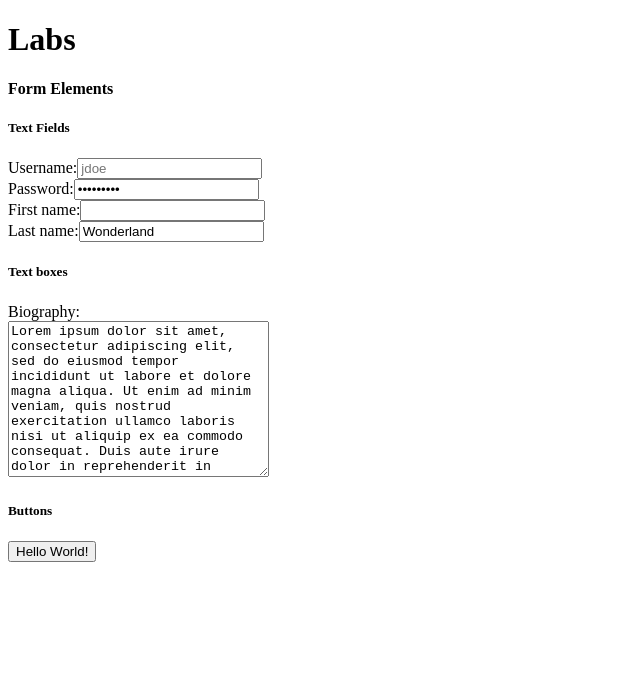
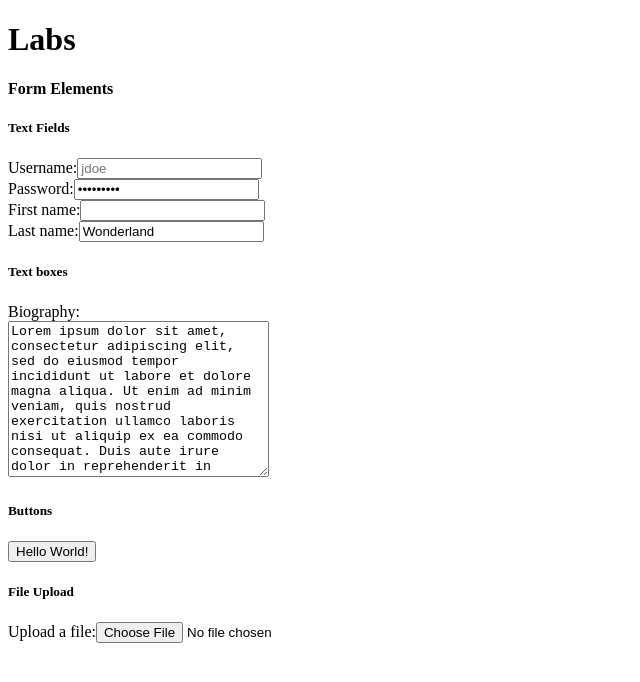
Before and after one commit to xilu56/kambaz-react-web-app-cs5610-sm25, a React app: page / in a window 1280 px wide. Shown: the top 682 px of the page, without its empty margins (0-640 px from the left). Built offline with nearby package versions, Linux system fonts and the light colour scheme; the HTML template or start-up script is replaced by a standard one.

Commit message:
Forms - File upload button

```diff
--- a/src/Labs/Lab1/index.tsx
+++ b/src/Labs/Lab1/index.tsx
@@ -27,6 +27,10 @@ export default function Lab1() {
         Hello World!
         </button>
 
+        <h5 id="wd-file-upload">File Upload</h5>
+        <label htmlFor="wd-file-upload-input">Upload a file:</label>
+        <input type="file" id="wd-file-upload-input" />
+
       </div>
 );
 }
```
